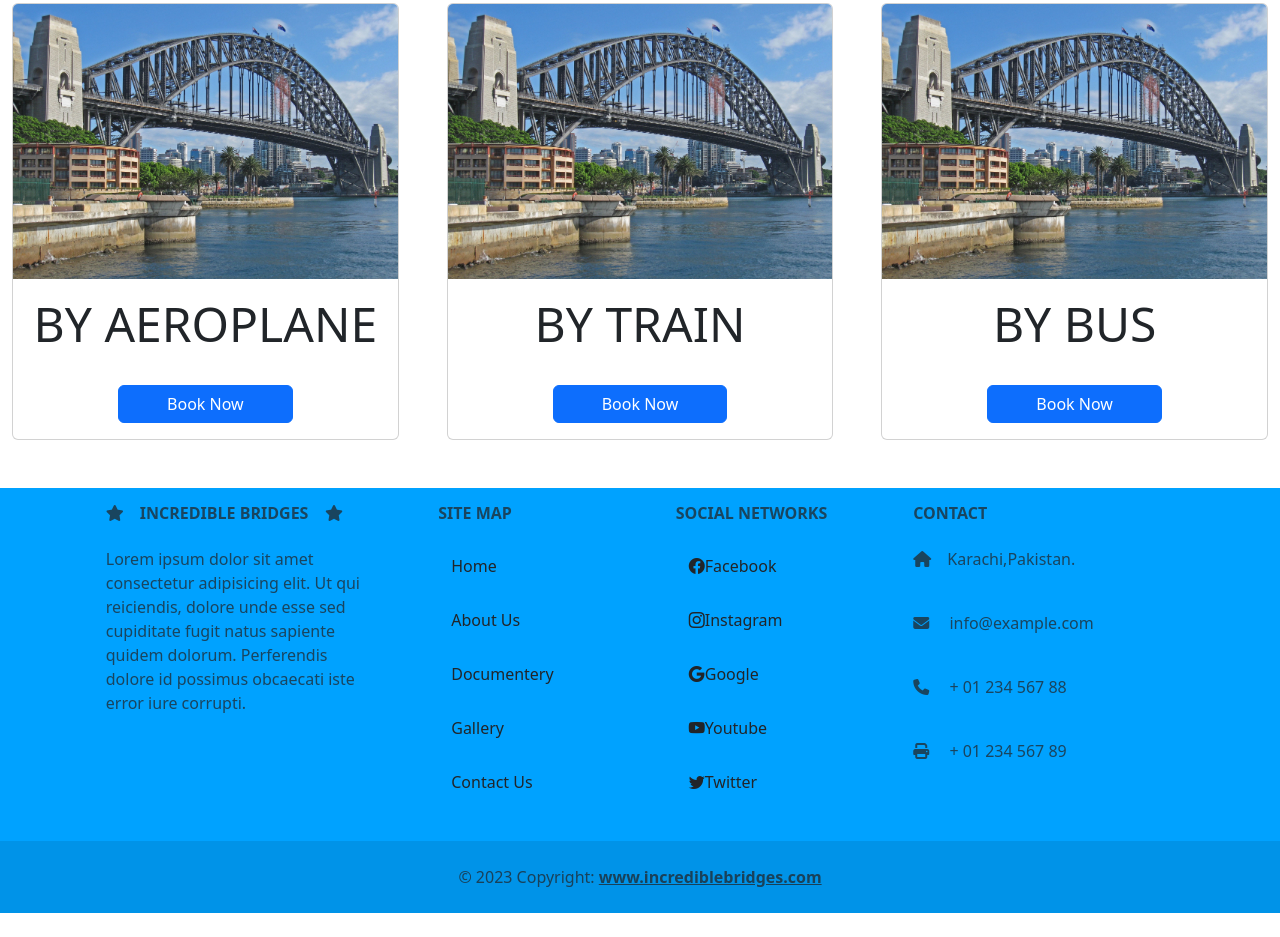
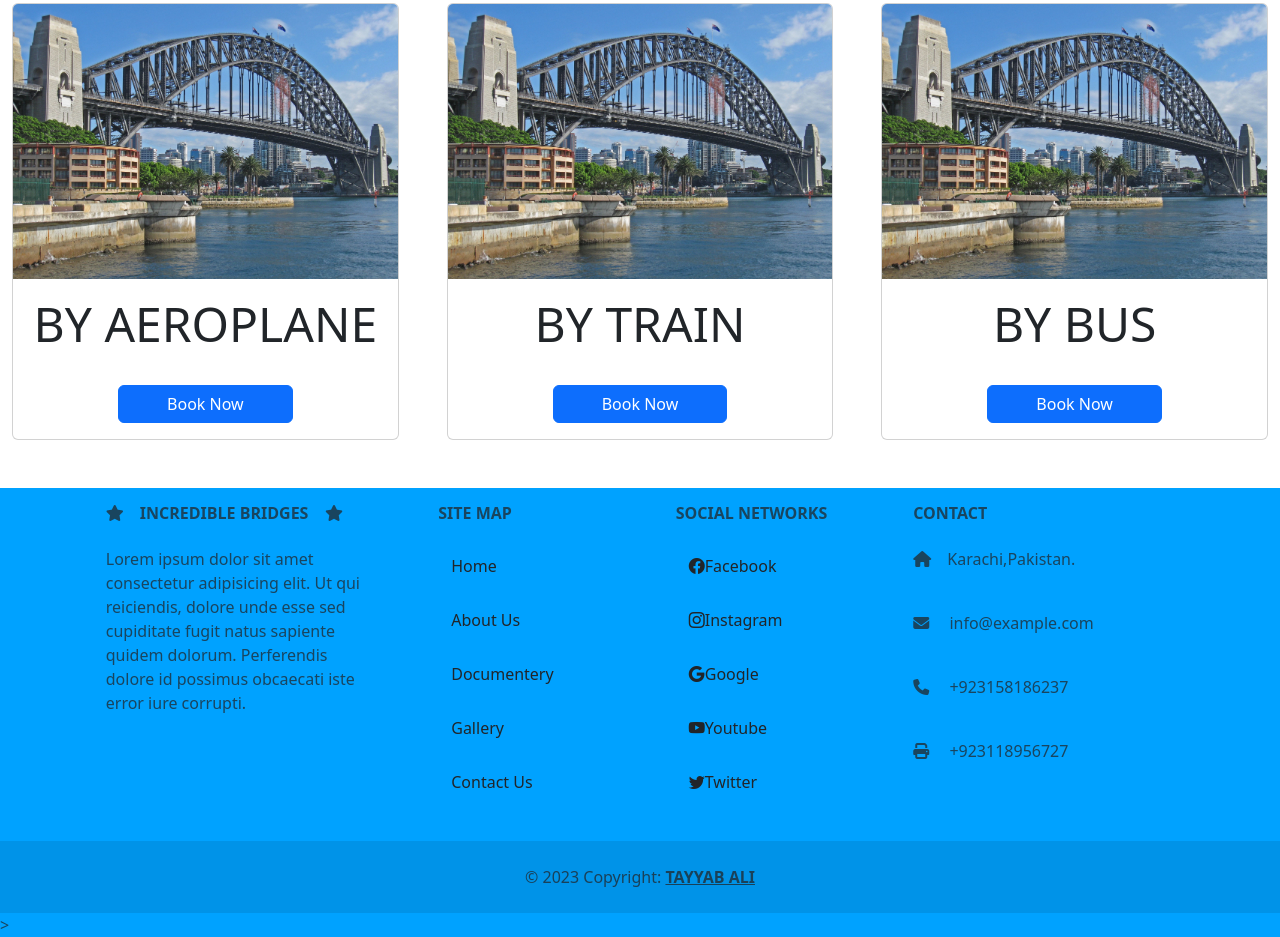
Before and after one commit to Tayyabbhia/project, a plain HTML site: page visit.html in a window 1280 px wide. Shown: the part 4119-5056 px from the top of the page. Before the commit the page ends 5032 px from the top, so only its background shows below. Drawn offline with nearby package versions, Linux system fonts and the light colour scheme.

Commit message:
visit.html

```diff
--- a/visit.html
+++ b/visit.html
@@ -419,18 +419,18 @@ animation-delay: .8s;
                   <i class="fas fa-envelope me-3"></i>
                   info@example.com
                 </p><br>
-                <p><i class="fas fa-phone me-3"></i> + 01 234 567 88</p><br>
-                <p><i class="fas fa-print me-3"></i> + 01 234 567 89</p><br>
-              </div>
-
+                  <p><i class="fas fa-phone me-3"></i> +923158186237 </p><br>
+              <p><i class="fas fa-print me-3"></i> +923118956727 </p><br>
             </div>
 
           </div>
-        </section>
-        <div class="text-center p-4" style="background-color: rgba(0, 0, 0, 0.09);">
-          © 2023 Copyright:
-          <a class="text-reset fw-bold" href="#">www.incrediblebridges.com</a>
+
         </div>
+      </section>
+      <div class="text-center p-4" style="background-color: rgba(0, 0, 0, 0.09);">
+        © 2023 Copyright:
+        <a class="text-reset fw-bold" href="#">TAYYAB ALI</a>
+      </div>>
 
       </footer>
 
```
